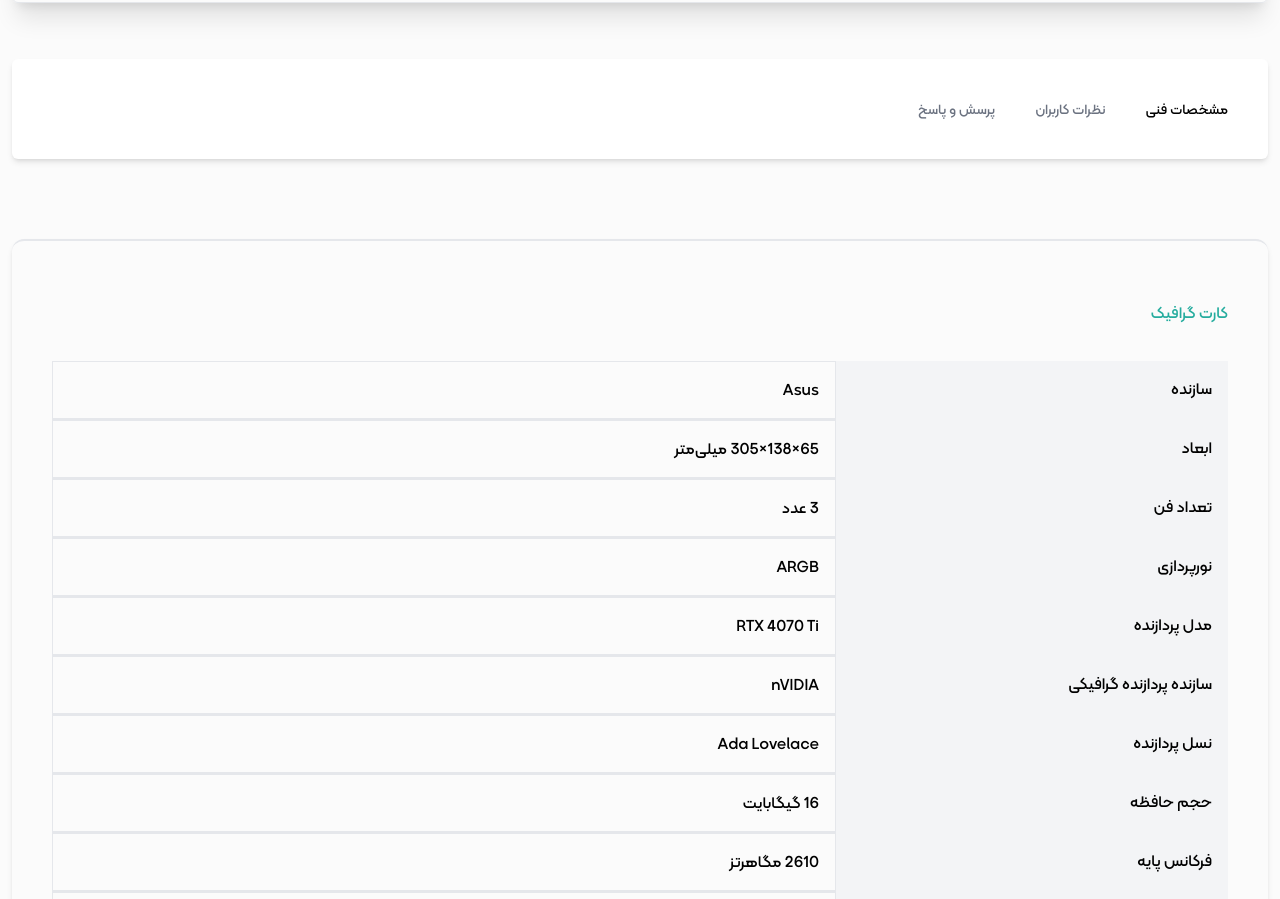
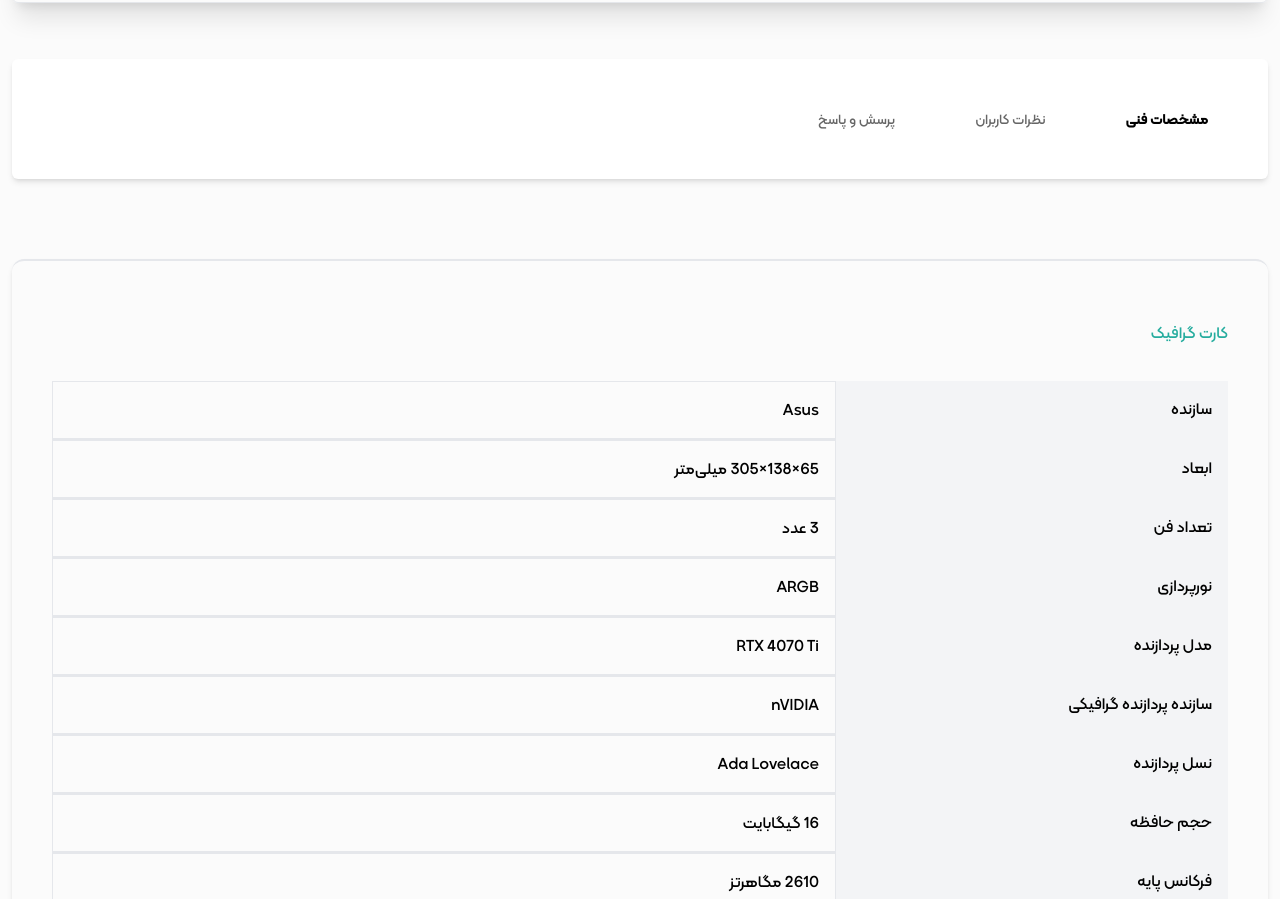
Before and after one commit to SPOTER-2004/Pcfaster, a website: page src/index.html in a window 1280 px wide. Shown: the part 997-1896 px from the top of the page. Drawn offline with nearby package versions, Linux system fonts and the light colour scheme.

Commit message:
rebuilding Tabs

```diff
--- a/src/css/style.css
+++ b/src/css/style.css
@@ -80,3 +80,30 @@
     display: none !important;
   }
 }
+
+
+
+.tab {
+  padding: 10px 20px;
+  cursor: pointer;
+  transition: color 0.3s ease, font-weight 0.3s ease;
+  font-weight: normal;
+  color: #666; /* رنگ پیش‌فرض برای تب‌ها */
+}
+
+.tab.active {
+  font-weight: bold;
+  color: #000; /* رنگ فعال برای تب‌ها */
+}
+
+.tab-content {
+  display: none;
+  padding: 20px;
+  opacity: 0; /* شروع با حالت نامرئی */
+  transition: opacity 0.5s ease;
+}
+
+.tab-content.active {
+  display: block;
+  opacity: 1; /* تغییر به حالت قابل مشاهده */
+}
--- a/src/index.html
+++ b/src/index.html
@@ -120,16 +120,16 @@
     </section>
 
     <!-- Graphic-title -->
-    <section class="bg-white p-10 shadow-md rounded-md mt-14">
+    <section class=" bg-white p-10 shadow-md rounded-md mt-14">
       <ul class="flex text-sm">
-        <li class="ml-10 cursor-pointer" data-tab-target="#info">مشخصات فنی</li>
-        <li class="text-gray-500 cursor-pointer" data-tab-target="#comments">نظرات کاربران</li>
-        <li class="mr-10 text-gray-500 cursor-pointer" data-tab-target="#question">پرسش و پاسخ</li>
+        <li class="tab ml-10 cursor-pointer" data-tab-target="#info" onclick="showTab('info')">مشخصات فنی</li>
+        <li class="tab cursor-pointer" data-tab-target="#comments" onclick="showTab('question')" >نظرات کاربران</li>
+        <li class="tab mr-10 cursor-pointer" data-tab-target="#question" onclick="showTab('comments')" >پرسش و پاسخ</li>
       </ul>
     </section>
 
     <!-- Graphic-description -->
-    <section id="info" data-tab-content class="mt-20 p-10 grid gap-14 rounded-xl shadow-md border-t-2 active ">
+    <section id="info" data-tab-content class="tab-content mt-20 p-10 grid gap-14 rounded-xl shadow-md border-t-2 active">
       <div class="my-5">
         <h3 class="text-md text-btn">کارت گرافیک</h3>
       </div>
@@ -223,7 +223,7 @@
 
 
     <!-- Graphic-question -->
-    <section id="question" class="p-10 text-sm" data-tab-content>
+    <section id="question" class="tab-content p-10 text-sm" data-tab-content >
       <div class="w-full lg:flex lg:flex-row lg:gap-x-8 flex flex-col gap-y-10 ">
         <div class="w-full flex flex-col bg-white p-5 shadow-md rounded-md">
           <div class="border border-gray-300 py-5 rounded-lg">
@@ -276,7 +276,7 @@
     </section>
 
     <!-- Graphic-overview -->
-    <section id="comments" class="p-10" data-tab-content>
+    <section id="comments" class="tab-content p-10" data-tab-content >
       <div class="lg:flex grid gap-x-10 justify-between gap-5">
         <div class="w-full bg-white p-5 shadow-md rounded-md">
           <div class="flex justify-between items-center">
--- a/src/js/script.js
+++ b/src/js/script.js
@@ -70,3 +70,40 @@
     target.classList.add("active");
   });
 });
+
+
+
+// .............................................
+
+
+// script.js
+function showTab(tabId) {
+  // مخفی کردن تمامی تب‌ها
+  const contents = document.querySelectorAll('.tab-content');
+  contents.forEach(content => {
+      content.classList.remove('active');
+      // استفاده از setTimeout برای تأخیر در حذف display
+      setTimeout(() => {
+          content.style.display = 'none';
+      }, 500); // مدت زمان transition برای شفافیت
+  });
+
+  // برداشتن کلاس active از تمامی تب‌ها
+  const tabs = document.querySelectorAll('.tab');
+  tabs.forEach(tab => {
+      tab.classList.remove('active');
+  });
+
+  // نمایش تب انتخاب شده
+  const activeContent = document.getElementById(tabId);
+  activeContent.style.display = 'block'; // نمایش تب فعال
+  activeContent.classList.add('active');
+
+  // اضافه کردن کلاس active به تب انتخاب شده
+  event.target.classList.add('active');
+}
+
+// نمایش اولین تب به صورت پیش فرض
+document.addEventListener('DOMContentLoaded', () => {
+  document.querySelector('.tab').click();
+});
```
Also changed, not shown: src/output.css.
